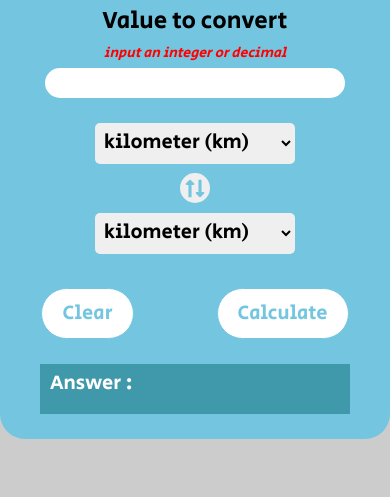
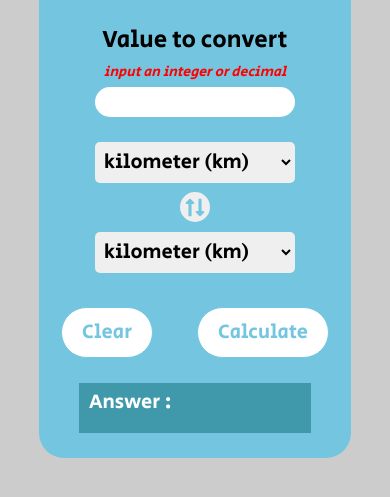
Before and after one commit to Ndibechinonso/Distance-converter, a plain HTML site: page index.html in a window 390 px wide. Shown: the part 251-748 px from the top of the page. Drawn offline with Linux system fonts and the light colour scheme.

Commit message:
final commit

```diff
--- a/styles.css
+++ b/styles.css
@@ -20,6 +20,7 @@ body {
   border-radius: 25px;
   padding-top: 15px;
   padding-bottom: 20px;
+
 }
 
 .input-section {
@@ -144,3 +145,12 @@ p {
   font-size: 24px;
   margin-left: 0;
 }
+ @media only screen and (max-width: 450px) {
+
+.converter {
+width: 80vw;
+}
+input {
+  max-width: 200px
+  ;}
+ }
```
